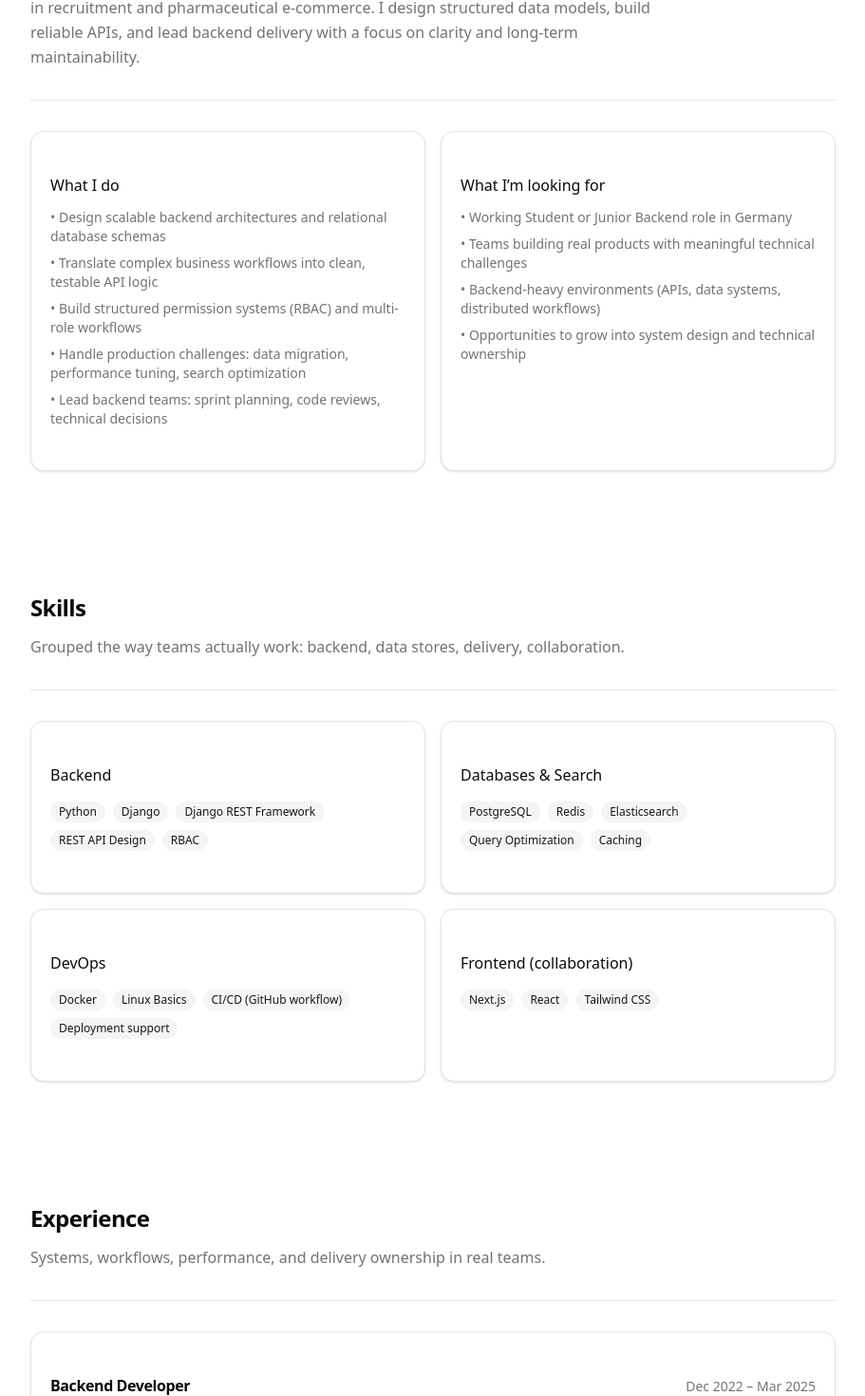
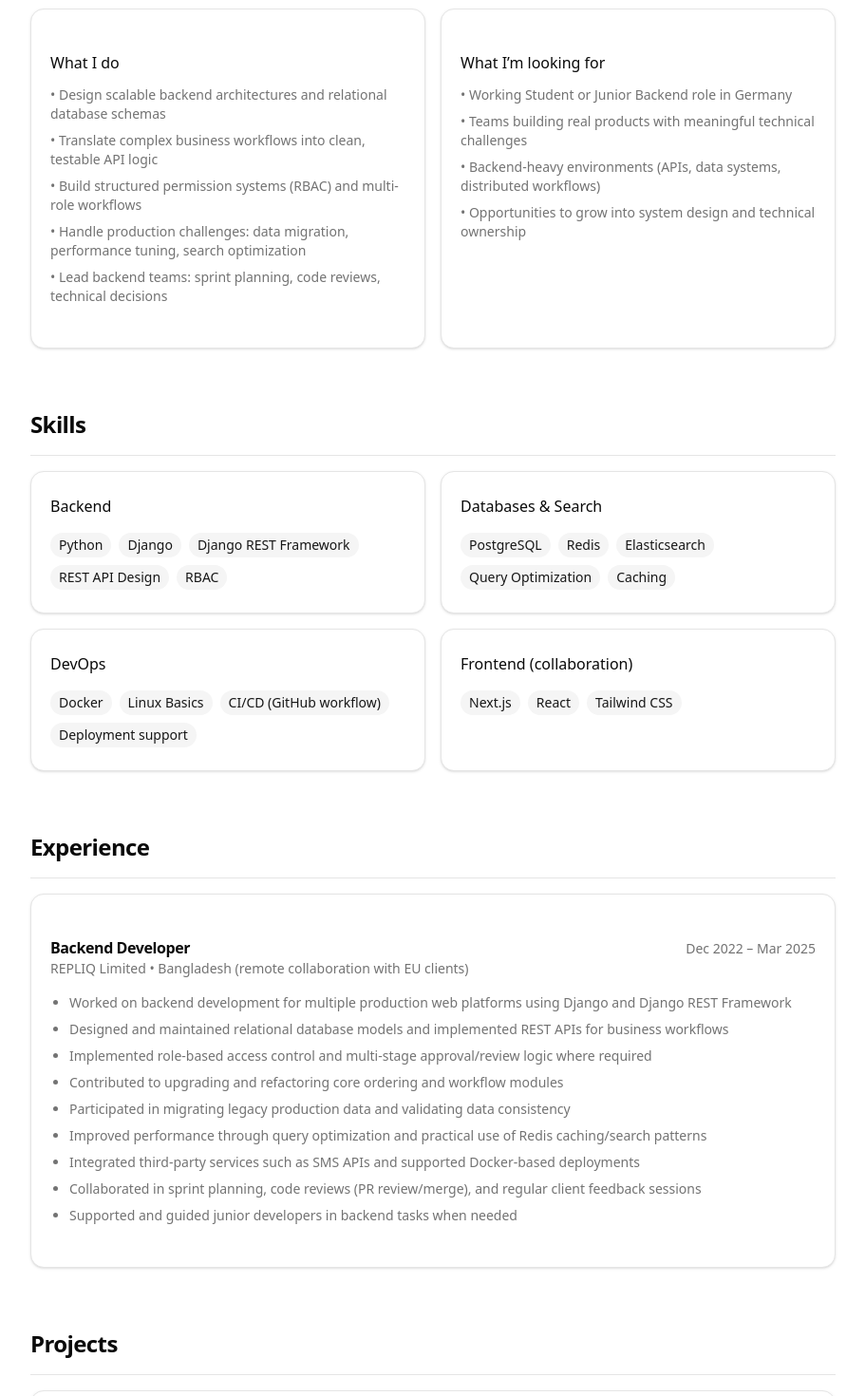
Before and after one commit to shahensaifullah/portfolio_nextjs, a Next.js app: page / in a window 1280 px wide. Shown: the part 804-2274 px from the top of the page at 95% size, without its empty margins (184-1095 px from the left). Built offline with nearby package versions, Linux system fonts and the light colour scheme.

Commit message:
added experience with year duration

```diff
--- a/components/sections/About.tsx
+++ b/components/sections/About.tsx
@@ -11,7 +11,7 @@ export default function About({ lang }: Props) {
   const t = i18n[lang].about;
 
   return (
-      <div className="py-16">
+      <div className="py-8">
         <h2 className="text-2xl font-semibold tracking-tight">
           {t.title}
         </h2>
@@ -20,9 +20,9 @@ export default function About({ lang }: Props) {
           {t.intro}
         </p>
 
-        <Separator className="my-8" />
+        {/*<Separator className="my-4" />*/}
 
-        <div className="grid gap-4 sm:grid-cols-2">
+        <div className="grid gap-4 sm:grid-cols-2 mt-8">
           <Card>
             <CardContent className="p-5">
               <h3 className="font-medium">{t.whatIDo}</h3>
--- a/components/sections/Education.tsx
+++ b/components/sections/Education.tsx
@@ -1,27 +1,32 @@
 import { Card, CardContent } from "@/components/ui/card";
 import { Separator } from "@/components/ui/separator";
+import { Button } from "@/components/ui/button";
+import { Badge } from "@/components/ui/badge";
+import { ExternalLink } from "lucide-react";
 import { education } from "@/data/education";
+import { research } from "@/data/research";
 import type { Lang } from "@/data/i18n";
 
-type Props = {
-    lang: Lang;
-};
+type Props = { lang: Lang };
 
 export default function Education({ lang }: Props) {
-    const title = lang === "de" ? "Ausbildung" : "Education";
-    const subtitle =
+    const eduTitle = lang === "de" ? "Ausbildung" : "Education";
+    const eduSubtitle =
         lang === "de"
-            ? "Aktuelles Studium und bisheriger akademischer Hintergrund."
+            ? "Aktuelles Studium und akademischer Hintergrund."
             : "Current study and academic background.";
 
+    const researchTitle = lang === "de" ? "Forschung / Publikation" : "Research / Publication";
+    const researchSubtitle =
+        lang === "de"
+            ? "Aus dem Undergraduate-Studium (Teamprojekt)."
+            : "From undergraduate studies (team project).";
+
     return (
-        <div className="py-16">
-            <h2 className="text-2xl font-semibold tracking-tight">{title}</h2>
-            <p className="mt-3 max-w-2xl text-muted-foreground leading-relaxed">
-                {subtitle}
-            </p>
+        <div className="py-8">
+            <h2 className="text-2xl font-semibold tracking-tight">{eduTitle}</h2>
 
-            <Separator className="my-8" />
+            <Separator className="my-4" />
 
             <div className="grid gap-4">
                 {education.map((e) => (
@@ -29,14 +34,11 @@ export default function Education({ lang }: Props) {
                         <CardContent className="p-5">
                             <div className="flex flex-col gap-1 sm:flex-row sm:items-baseline sm:justify-between">
                                 <div>
-                                    <div className="text-base font-semibold tracking-tight">
-                                        {e.degree[lang]}
-                                    </div>
+                                    <div className="text-base font-semibold tracking-tight">{e.degree[lang]}</div>
                                     <div className="text-sm text-muted-foreground">
                                         {e.institution} • {e.location}
                                     </div>
                                 </div>
-
                                 <div className="text-sm text-muted-foreground">
                                     {e.start} – {e.end}
                                 </div>
@@ -45,6 +47,50 @@ export default function Education({ lang }: Props) {
                     </Card>
                 ))}
             </div>
+
+            {/* Research subsection */}
+            <Separator className="my-10" />
+
+            <h3 className="text-xl font-semibold tracking-tight">{researchTitle}</h3>
+
+            <div className="mt-6 grid gap-4">
+                {research.map((r) => (
+                    <Card key={`${r.title.en}-${r.year}`}>
+                        <CardContent className="p-5">
+                            <div className="flex flex-col gap-2 sm:flex-row sm:items-start sm:justify-between">
+                                <div className="space-y-1">
+                                    <div className="text-base font-semibold tracking-tight">{r.title[lang]}</div>
+
+                                    <div className="flex flex-wrap items-center gap-2 text-sm text-muted-foreground">
+                                        <Badge variant="secondary">{r.year}</Badge>
+                                        {r.venue?.[lang] ? <span>{r.venue[lang]}</span> : null}
+                                    </div>
+
+                                    {r.authors ? (
+                                        <div className="text-sm text-muted-foreground">{r.authors}</div>
+                                    ) : null}
+                                </div>
+
+                                <Button asChild variant="outline" size="sm">
+                                    <a href={r.link} target="_blank" rel="noreferrer">
+                                        <ExternalLink className="mr-2 h-4 w-4" />
+                                        {r.linkTitle}
+                                    </a>
+                                </Button>
+                            </div>
+
+                            {r.description ? (
+                                <ul className="mt-4 space-y-2 text-sm text-muted-foreground list-disc pl-5">
+                                    {r.description[lang].map((d) => (
+                                        <li key={d}>{d}</li>
+                                    ))}
+                                </ul>
+                            ) : null}
+
+                        </CardContent>
+                    </Card>
+                ))}
+            </div>
         </div>
     );
 }
--- a/components/sections/Experience.tsx
+++ b/components/sections/Experience.tsx
@@ -12,13 +12,13 @@ export default function Experience({ lang }: Props) {
     const t = i18n[lang].experience;
 
     return (
-        <div className="py-16">
+        <div className="py-8">
             <h2 className="text-2xl font-semibold tracking-tight">{t.title}</h2>
-            <p className="mt-3 max-w-2xl text-muted-foreground leading-relaxed">
-                {t.subtitle}
-            </p>
+            {/*<p className="mt-3 max-w-2xl text-muted-foreground leading-relaxed">*/}
+            {/*    {t.subtitle}*/}
+            {/*</p>*/}
 
-            <Separator className="my-8" />
+            <Separator className="my-4" />
 
             <div className="grid gap-4">
                 {experience.map((e) => (
--- a/components/sections/Hero.tsx
+++ b/components/sections/Hero.tsx
@@ -25,7 +25,7 @@ export default function Hero({lang}: Props) {
     ];
 
     return (
-        <div className="py-16">
+        <div className="py-8">
             <div className="grid gap-10 md:grid-cols-[1fr_280px] md:items-center">
                 {/* Left */}
                 <div className="flex flex-col gap-4">
--- a/components/sections/Projects.tsx
+++ b/components/sections/Projects.tsx
@@ -32,13 +32,13 @@ export default function Projects({ lang }: Props) {
     };
 
     return (
-        <div className="py-16">
+        <div className="py-8">
             <h2 className="text-2xl font-semibold tracking-tight">{t.title}</h2>
-            <p className="mt-3 max-w-2xl text-muted-foreground leading-relaxed">
-                {t.subtitle}
-            </p>
+            {/*<p className="mt-3 max-w-2xl text-muted-foreground leading-relaxed">*/}
+            {/*    {t.subtitle}*/}
+            {/*</p>*/}
 
-            <Separator className="my-8" />
+            <Separator className="my-4" />
 
             <div className="grid gap-4">
                 {projects.map((p) => {
--- a/components/sections/Skills.tsx
+++ b/components/sections/Skills.tsx
@@ -13,23 +13,23 @@ export default function Skills({ lang }: Props) {
     const t = i18n[lang].skills;
 
     return (
-        <div className="py-16">
+        <div className="py-8">
             <h2 className="text-2xl font-semibold tracking-tight">{t.title}</h2>
-            <p className="mt-3 max-w-2xl text-muted-foreground leading-relaxed">
-                {t.subtitle}
-            </p>
+            {/*<p className="mt-3 max-w-2xl text-muted-foreground leading-relaxed">*/}
+            {/*    {t.subtitle}*/}
+            {/*</p>*/}
 
-            <Separator className="my-8" />
+            <Separator className="my-4" />
 
             <div className="grid gap-4 sm:grid-cols-2">
                 {skillGroups.map((group) => (
                     <Card key={group.title.en}>
-                        <CardContent className="p-5">
-                            <h3 className="font-medium">{group.title[lang]}</h3>
+                        <CardContent className="px-5">
+                            <h3 className="">{group.title[lang]}</h3>
 
                             <div className="mt-4 flex flex-wrap gap-2">
                                 {group.items.map((item) => (
-                                    <Badge key={item} variant="secondary">
+                                    <Badge className="md:text-md text-sm" key={item} variant="secondary">
                                         {item}
                                     </Badge>
                                 ))}
--- /dev/null
+++ b/data/research.ts
@@ -0,0 +1,28 @@
+import type { Lang } from "@/data/i18n";
+
+export type ResearchItem = {
+    title: Record<Lang, string>;
+    year: string;
+    venue?: Record<Lang, string>; // journal/conference/university project
+    authors?: string; // optional
+    link: string; // scholar link
+    linkTitle: string; // scholar link title
+    description?: Record<Lang, string[]>;
+};
+
+export const research: ResearchItem[] = [
+    {
+        title: {
+            en: "Human abnormality classification using combined CNN-RNN approach",
+            de: "Human abnormality classification using combined CNN-RNN approach",
+        },
+        year: "2020",
+        venue: {
+            en: "Undergraduate research team project",
+            de: "Undergraduate Forschungs-Teamprojekt",
+        },
+        link: "https://ieeexplore.ieee.org/document/9322814/",
+        linkTitle: "IEEE",
+
+    },
+];
```
Also changed, not shown: data/education.ts (line endings or trailing spaces).
